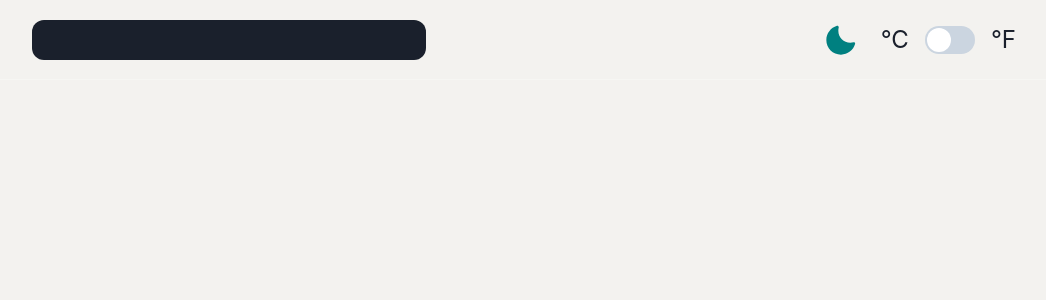
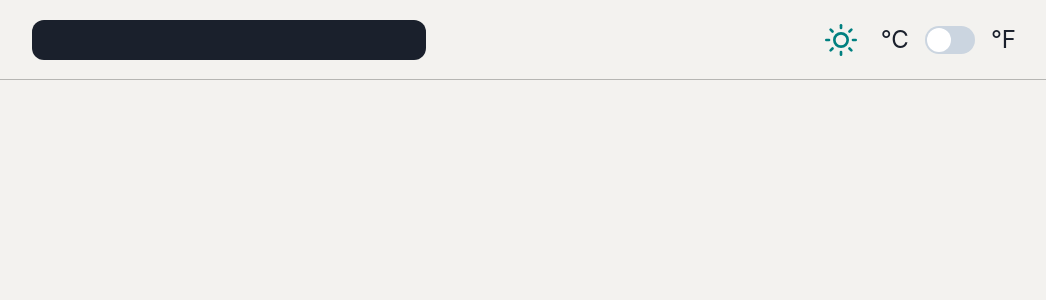
Before and after one commit to frknsprnl/Tasks-Projects, a React (Create React App) app: page / in a window 1280 px wide. Both pictures are taken after a click on the button "Search database". Shown: the top 300 px of the page, without its empty margins (116-1162 px from the left). Built offline with nearby package versions, Linux system fonts and the light colour scheme.

Commit message:
search button resp. | theme imp.

```diff
--- a/src/components/Header.js
+++ b/src/components/Header.js
@@ -1,12 +1,19 @@
 import { IconButton, Switch, Text, Show, Hide } from "@chakra-ui/react";
-import { MoonIcon, SearchIcon } from "@chakra-ui/icons";
+import { MoonIcon, SearchIcon, SunIcon } from "@chakra-ui/icons";
 import "../App.css";
 import { useTheme } from "../context/themeContext";
 
 function Header() {
   const { theme, setTheme } = useTheme();
   return (
-    <header className={`header`}>
+    <header
+      className={`header`}
+      style={
+        theme === "dark"
+          ? { borderBottom: "1px solid rgba(255, 255, 255, 0.25)" }
+          : { borderBottom: "1px solid rgba(0, 0, 0, 0.25)" }
+      }
+    >
       <div className={`headerContainer`}>
         <Show below="md">
           <IconButton
@@ -14,7 +21,11 @@ function Header() {
             w={12}
             h={12}
             backgroundColor={"transparent"}
-            _hover={{ backgroundColor: "#30343c" }}
+            _hover={
+              theme === "dark"
+                ? { backgroundColor: "#30343c" }
+                : { backgroundColor: "" }
+            }
             aria-label="Search"
             icon={<SearchIcon w={8} h={8} />}
           />
@@ -23,6 +34,9 @@ function Header() {
         <Hide below="md">
           <input
             className={`searchBar ${theme === "dark" ? "light" : "dark"}`}
+            style={
+              theme === "light" ? { color: "#f3f2ef" } : { color: "#1a202c" }
+            }
             type="text"
             spellCheck={false}
           />
@@ -33,12 +47,22 @@ function Header() {
             w={12}
             h={12}
             backgroundColor={"transparent"}
-            _hover={{ backgroundColor: "#30343c" }}
+            _hover={
+              theme === "dark"
+                ? { backgroundColor: "#30343c" }
+                : { backgroundColor: "" }
+            }
             aria-label="Search database"
             onClick={() => {
               theme === "dark" ? setTheme("light") : setTheme("dark");
             }}
-            icon={<MoonIcon w={8} h={8} color={"teal"} />}
+            icon={
+              theme === "dark" ? (
+                <MoonIcon w={8} h={8} color={"teal"} />
+              ) : (
+                <SunIcon w={8} h={8} color={"teal"} />
+              )
+            }
           />
           <Text fontSize={"2xl"}>°C</Text>
           <Switch size={"lg"} colorScheme="teal" />
```
